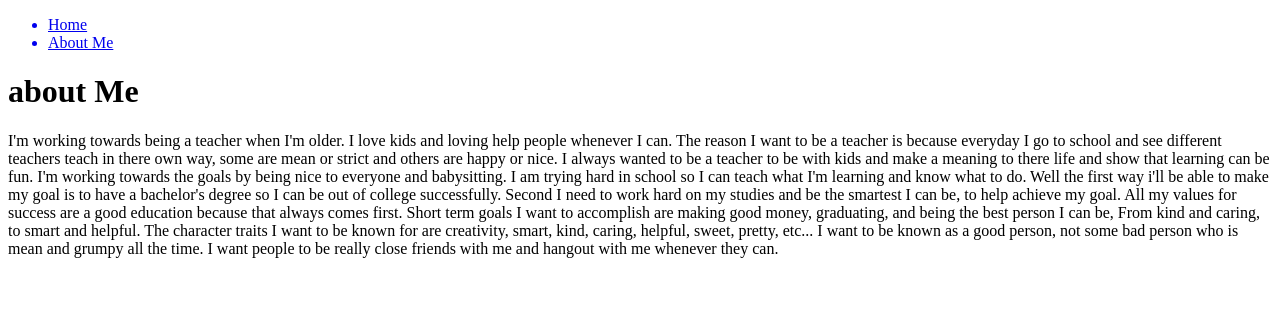
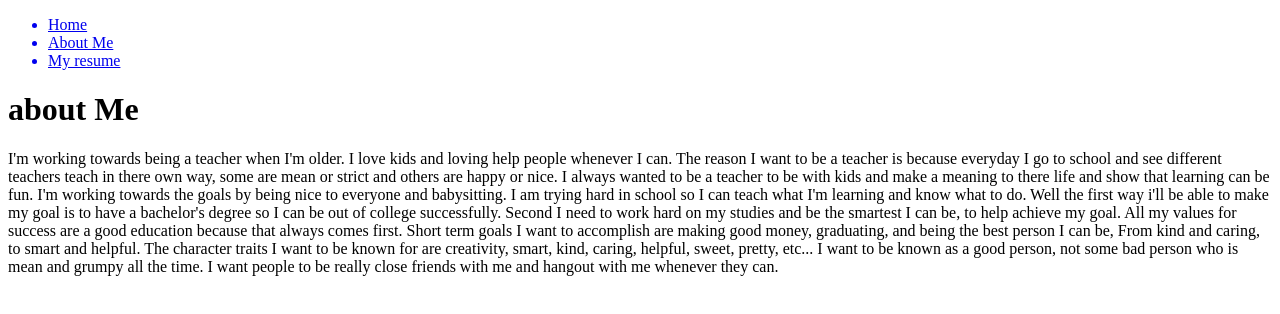
Before and after one commit to CCPS383666/CCPS383666.github.io, a plain HTML site: page aboutme.html in a window 1280 px wide. Drawn offline with Linux system fonts and the light colour scheme.

Commit message:
Update aboutme.html

```diff
--- a/aboutme.html
+++ b/aboutme.html
@@ -8,6 +8,7 @@
       <ul>
         <a href="./index.html"><li>Home</li></a>
       <a href="./aboutme.html"><li>About Me</li></a>
+               <a href="./OnlineResume.pdf" target="_blank"><li>My resume</li></a>
         </ul>
         </nav>
       </header>
```
